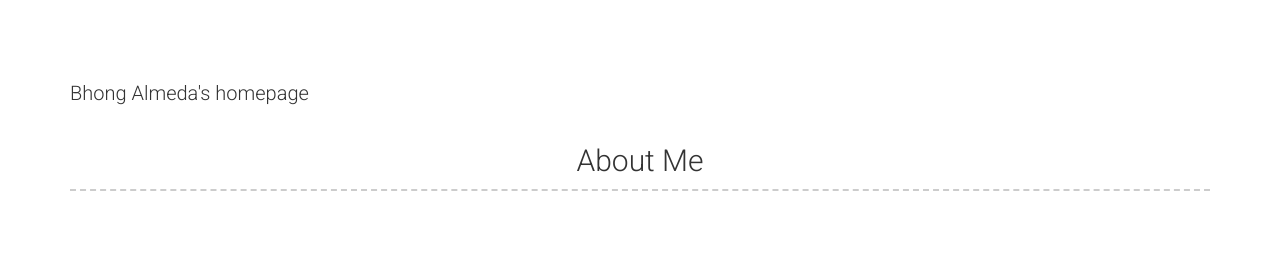
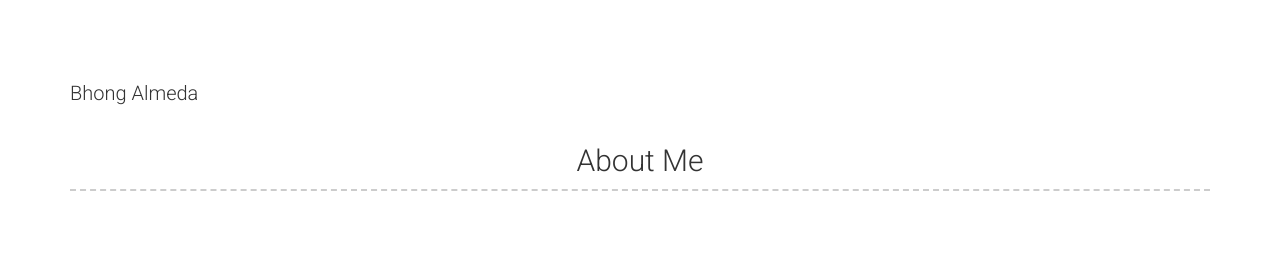
Before and after one commit to bhong2002/bhong2002, a Jekyll site: the page built from index.md, in a window 1280 px wide. Shown: the top 275 px of the page. Built offline with Jekyll 4.4.1, drawn with Linux system fonts in a browser that asks for light colours; nearby versions of some CDN libraries; our own code applies the rules of GitHub Pages for plain Markdown files.

Commit message:
Update _config.yml

```diff
--- a/_config.yml
+++ b/_config.yml
@@ -1,3 +1,3 @@
 theme: jekyll-theme-minimal
-title: Bhong Almeda's homepage
+title: Bhong Almeda
 description: Bookmark this to keep an eye on my project updates!
```
